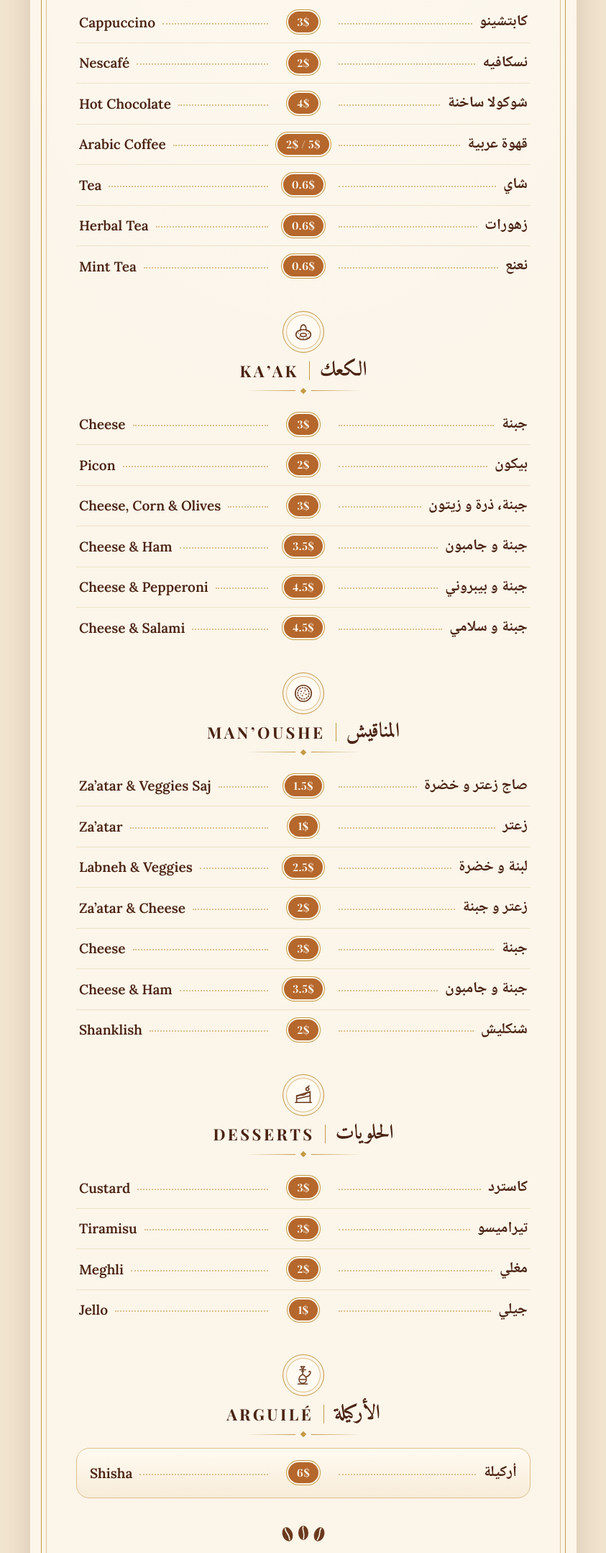
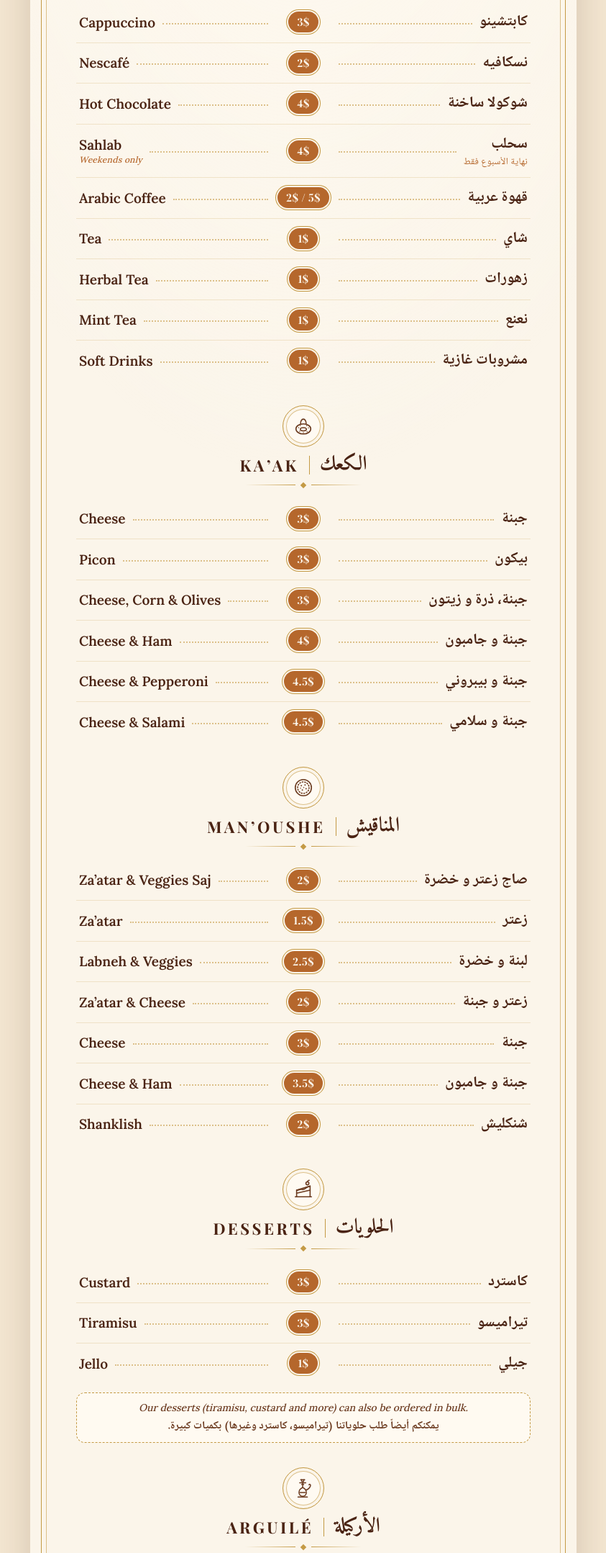
Before and after one commit to eliebn147/bchara-cafe-menu, a plain HTML site: page index.html in a window 1280 px wide. Shown: the part 643-2800 px from the top of the page at 72% size, without its empty margins (218-1061 px from the left). Drawn offline with nearby package versions, Linux system fonts and the light colour scheme.

Commit message:
Update prices, add Sahlab and Soft Drinks, remove Meghli, add bulk desserts note
Co-Authored-By: Claude Opus 5.5 <noreply@anthropic.com>

```diff
--- a/index.html
+++ b/index.html
@@ -175,6 +175,24 @@
   }
   .price.usd { background: var(--caramel); }
 
+  /* Small availability label under a name (e.g. Sahlab) */
+  .nm small {
+    display: block; margin-top: 1px;
+    font-size: 12px; font-weight: 500; font-style: italic;
+    color: var(--caramel); letter-spacing: .02em; line-height: 1.3;
+  }
+  .ar .nm small { font-style: normal; font-size: 13px; }
+
+  /* Bulk-order note under desserts */
+  .note {
+    margin: 12px auto 0; padding: 10px 14px;
+    border: 1px dashed var(--gold); border-radius: 12px;
+    background: #fffaf1; text-align: center;
+  }
+  .note p { margin: 0; color: var(--roast); }
+  .note .en { font: italic 500 14px/1.45 var(--en-text); }
+  .note .ar { margin-top: 4px; font: 600 15px/1.6 var(--ar-text); }
+
   /* Shisha feature card */
   .feature {
     margin-top: 4px;
@@ -250,19 +268,19 @@
       display: flex; flex-direction: column;
     }
     .sheet::after { content: ""; position: absolute; inset: 10mm; border: .6pt solid var(--gold-soft); }
-    .brand img { width: 50mm; margin-top: 0; }
+    .brand img { width: 43mm; margin-top: 0; }
     .tagline { margin-top: 1.5mm; }
     .tagline .ar { font-size: 15pt; }
-    .menu { margin-top: 5mm; columns: 2; column-gap: 11mm; column-rule: .6pt solid var(--gold-soft); }
-    .section { margin: 0 0 6mm; break-inside: avoid; }
+    .menu { margin-top: 4mm; columns: 2; column-gap: 11mm; column-rule: .6pt solid var(--gold-soft); }
+    .section { margin: 0 0 4.5mm; break-inside: avoid; }
     .section:last-child { margin-bottom: 0; }
-    .emblem { width: 10mm; height: 10mm; margin-bottom: 1.2mm; box-shadow: inset 0 0 0 2.5px var(--cream), inset 0 0 0 3.5px var(--gold-soft); }
+    .emblem { width: 9mm; height: 9mm; margin-bottom: 1mm; box-shadow: inset 0 0 0 2.5px var(--cream), inset 0 0 0 3.5px var(--gold-soft); }
     .emblem svg { width: 5.6mm; height: 5.6mm; }
     .section-title .en { font-size: 13pt; }
     .section-title .ar { font-size: 17pt; }
     .section-title .sep { height: 18px; }
     .flourish { margin: 1.2mm auto 1.5mm; }
-    .item { padding: 1.6mm 0; column-gap: 1.5mm; }
+    .item { padding: 1.4mm 0; column-gap: 1.5mm; }
     .item .en, .item .ar { gap: 1.5mm; line-height: 1.25; }
     .item .en::after, .item .ar::after { min-width: 2mm; }
     .item .en { font-size: 10.5pt; }
@@ -270,6 +288,11 @@
     .mid { min-width: 13mm; }
     .price { font-size: 9.5pt; padding: .3mm 2.4mm .6mm; }
     .feature { padding: 0 4mm; border-radius: 12px; }
+    .nm small { font-size: 8pt; }
+    .ar .nm small { font-size: 8.5pt; }
+    .note { margin-top: 2mm; padding: 1.6mm 3mm; border-radius: 2.5mm; }
+    .note .en { font-size: 9pt; line-height: 1.35; }
+    .note .ar { font-size: 9.5pt; line-height: 1.45; margin-top: .6mm; }
     .foot { margin-top: auto; padding-top: 2mm; }
     .foot svg { width: 18mm; height: 6.5mm; }
   }
@@ -310,10 +333,12 @@
       <li class="item"><span class="en">Cappuccino</span><span class="mid"><span class="price usd" dir="ltr">3$</span></span><span class="ar" lang="ar" dir="rtl">كابتشينو</span></li>
       <li class="item"><span class="en">Nescafé</span><span class="mid"><span class="price usd" dir="ltr">2$</span></span><span class="ar" lang="ar" dir="rtl">نسكافيه</span></li>
       <li class="item"><span class="en">Hot Chocolate</span><span class="mid"><span class="price usd" dir="ltr">4$</span></span><span class="ar" lang="ar" dir="rtl">شوكولا ساخنة</span></li>
+      <li class="item"><span class="en"><span class="nm">Sahlab<small>Weekends only</small></span></span><span class="mid"><span class="price usd" dir="ltr">4$</span></span><span class="ar" lang="ar" dir="rtl"><span class="nm">سحلب<small>نهاية الأسبوع فقط</small></span></span></li>
       <li class="item"><span class="en">Arabic Coffee</span><span class="mid"><span class="price usd" dir="ltr">2$ / 5$</span></span><span class="ar" lang="ar" dir="rtl">قهوة عربية</span></li>
-      <li class="item"><span class="en">Tea</span><span class="mid"><span class="price usd" dir="ltr">0.6$</span></span><span class="ar" lang="ar" dir="rtl">شاي</span></li>
-      <li class="item"><span class="en">Herbal Tea</span><span class="mid"><span class="price usd" dir="ltr">0.6$</span></span><span class="ar" lang="ar" dir="rtl">زهورات</span></li>
-      <li class="item"><span class="en">Mint Tea</span><span class="mid"><span class="price usd" dir="ltr">0.6$</span></span><span class="ar" lang="ar" dir="rtl">نعنع</span></li>
+      <li class="item"><span class="en">Tea</span><span class="mid"><span class="price usd" dir="ltr">1$</span></span><span class="ar" lang="ar" dir="rtl">شاي</span></li>
+      <li class="item"><span class="en">Herbal Tea</span><span class="mid"><span class="price usd" dir="ltr">1$</span></span><span class="ar" lang="ar" dir="rtl">زهورات</span></li>
+      <li class="item"><span class="en">Mint Tea</span><span class="mid"><span class="price usd" dir="ltr">1$</span></span><span class="ar" lang="ar" dir="rtl">نعنع</span></li>
+      <li class="item"><span class="en">Soft Drinks</span><span class="mid"><span class="price usd" dir="ltr">1$</span></span><span class="ar" lang="ar" dir="rtl">مشروبات غازية</span></li>
     </ul>
   </section>
 
@@ -332,9 +357,9 @@
     </div>
     <ul class="items">
       <li class="item"><span class="en">Cheese</span><span class="mid"><span class="price usd" dir="ltr">3$</span></span><span class="ar" lang="ar" dir="rtl">جبنة</span></li>
-      <li class="item"><span class="en">Picon</span><span class="mid"><span class="price usd" dir="ltr">2$</span></span><span class="ar" lang="ar" dir="rtl">بيكون</span></li>
+      <li class="item"><span class="en">Picon</span><span class="mid"><span class="price usd" dir="ltr">3$</span></span><span class="ar" lang="ar" dir="rtl">بيكون</span></li>
       <li class="item"><span class="en">Cheese, Corn &amp; Olives</span><span class="mid"><span class="price usd" dir="ltr">3$</span></span><span class="ar" lang="ar" dir="rtl">جبنة، ذرة و زيتون</span></li>
-      <li class="item"><span class="en">Cheese &amp; Ham</span><span class="mid"><span class="price usd" dir="ltr">3.5$</span></span><span class="ar" lang="ar" dir="rtl">جبنة و جامبون</span></li>
+      <li class="item"><span class="en">Cheese &amp; Ham</span><span class="mid"><span class="price usd" dir="ltr">4$</span></span><span class="ar" lang="ar" dir="rtl">جبنة و جامبون</span></li>
       <li class="item"><span class="en">Cheese &amp; Pepperoni</span><span class="mid"><span class="price usd" dir="ltr">4.5$</span></span><span class="ar" lang="ar" dir="rtl">جبنة و بيبروني</span></li>
       <li class="item"><span class="en">Cheese &amp; Salami</span><span class="mid"><span class="price usd" dir="ltr">4.5$</span></span><span class="ar" lang="ar" dir="rtl">جبنة و سلامي</span></li>
     </ul>
@@ -353,8 +378,8 @@
       <div class="flourish" aria-hidden="true"><i></i></div>
     </div>
     <ul class="items">
-      <li class="item"><span class="en">Za&#8217;atar &amp; Veggies Saj</span><span class="mid"><span class="price usd" dir="ltr">1.5$</span></span><span class="ar" lang="ar" dir="rtl">صاج زعتر و خضرة</span></li>
-      <li class="item"><span class="en">Za&#8217;atar</span><span class="mid"><span class="price usd" dir="ltr">1$</span></span><span class="ar" lang="ar" dir="rtl">زعتر</span></li>
+      <li class="item"><span class="en">Za&#8217;atar &amp; Veggies Saj</span><span class="mid"><span class="price usd" dir="ltr">2$</span></span><span class="ar" lang="ar" dir="rtl">صاج زعتر و خضرة</span></li>
+      <li class="item"><span class="en">Za&#8217;atar</span><span class="mid"><span class="price usd" dir="ltr">1.5$</span></span><span class="ar" lang="ar" dir="rtl">زعتر</span></li>
       <li class="item"><span class="en">Labneh &amp; Veggies</span><span class="mid"><span class="price usd" dir="ltr">2.5$</span></span><span class="ar" lang="ar" dir="rtl">لبنة و خضرة</span></li>
       <li class="item"><span class="en">Za&#8217;atar &amp; Cheese</span><span class="mid"><span class="price usd" dir="ltr">2$</span></span><span class="ar" lang="ar" dir="rtl">زعتر و جبنة</span></li>
       <li class="item"><span class="en">Cheese</span><span class="mid"><span class="price usd" dir="ltr">3$</span></span><span class="ar" lang="ar" dir="rtl">جبنة</span></li>
@@ -382,9 +407,12 @@
     <ul class="items">
       <li class="item"><span class="en">Custard</span><span class="mid"><span class="price usd" dir="ltr">3$</span></span><span class="ar" lang="ar" dir="rtl">كاسترد</span></li>
       <li class="item"><span class="en">Tiramisu</span><span class="mid"><span class="price usd" dir="ltr">3$</span></span><span class="ar" lang="ar" dir="rtl">تيراميسو</span></li>
-      <li class="item"><span class="en">Meghli</span><span class="mid"><span class="price usd" dir="ltr">2$</span></span><span class="ar" lang="ar" dir="rtl">مغلي</span></li>
       <li class="item"><span class="en">Jello</span><span class="mid"><span class="price usd" dir="ltr">1$</span></span><span class="ar" lang="ar" dir="rtl">جيلي</span></li>
     </ul>
+    <div class="note">
+      <p class="en">Our desserts (tiramisu, custard and more) can also be ordered in bulk.</p>
+      <p class="ar" lang="ar" dir="rtl">يمكنكم أيضاً طلب حلوياتنا (تيراميسو، كاسترد وغيرها) بكميات كبيرة.</p>
+    </div>
   </section>
 
   <!-- ARGUILÉ -->
```
Also changed, not shown: 1 other file.
